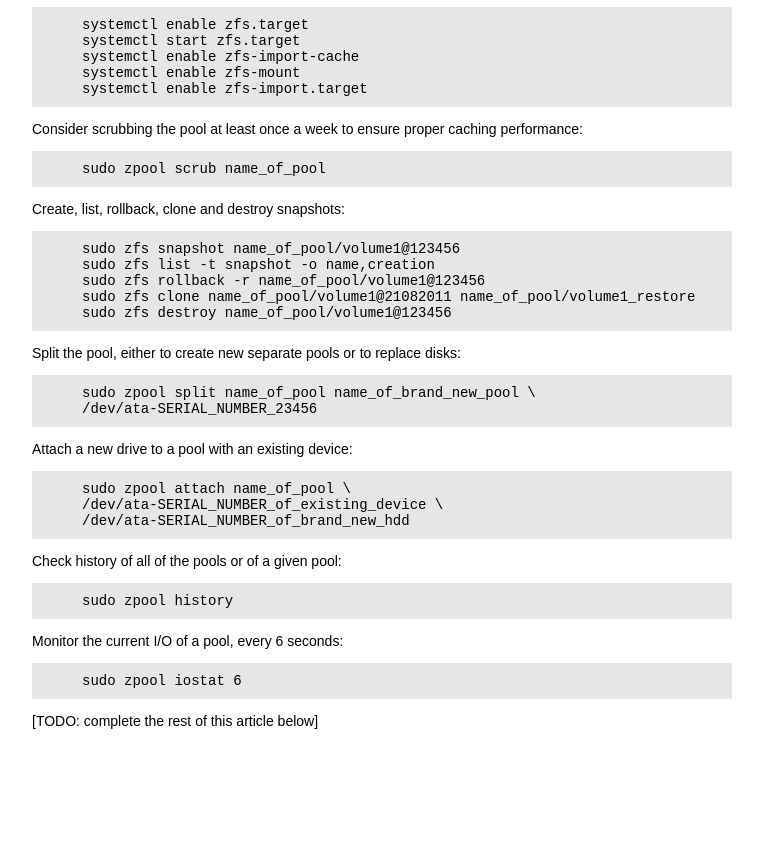
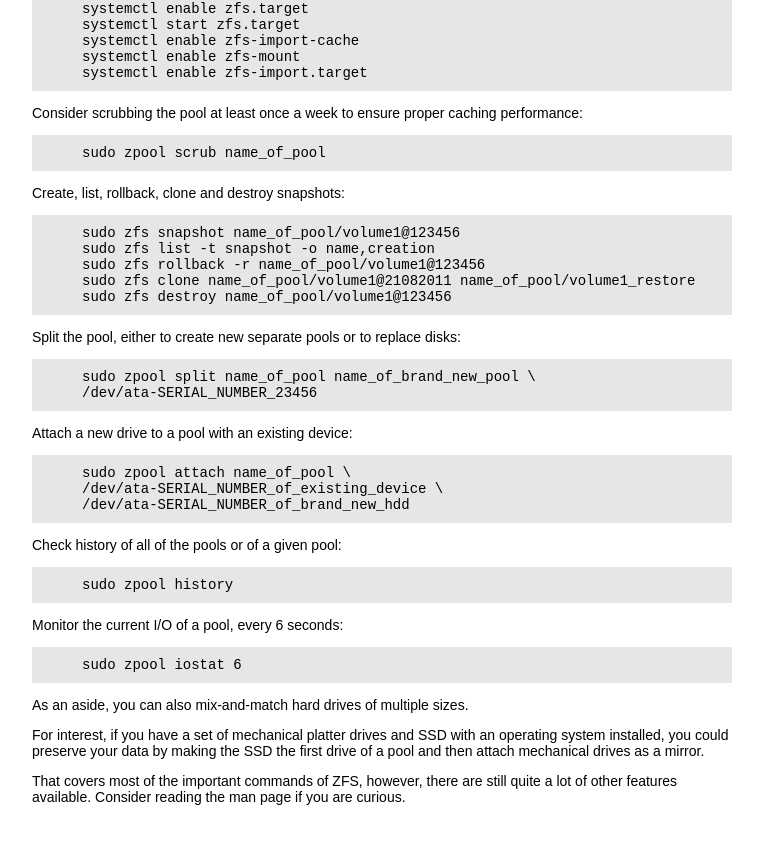
Before and after one commit to rbisewski/ibiscybernetics.com, a plain HTML site: page blog/2018-09-30.html in a window 1280 px wide. Shown: the part 1110-1954 px from the top of the page, without its empty margins (258-1021 px from the left). Before the commit the page ends 1879 px from the top, so only its background shows below. Drawn offline with Linux system fonts and the light colour scheme.

Commit message:
finalized article for Sept 30th

```diff
--- a/blog/2018-09-30.html
+++ b/blog/2018-09-30.html
@@ -116,7 +116,7 @@
                 To create a pool, use the create command with a desired
                 name, the RAID type and a list of devices to attach to the
                 pool. For this example, we create a RAID-1 style mirrored
-                list using drives sdc and sdd and call it example_pool.
+                list using drives by-id, call it example_pool.
             </p>
 
             <p class="grey_monospace_code">
@@ -223,7 +223,21 @@
             </p>
 
             <p>
-                [TODO: complete the rest of this article below]
+                As an aside, you can also mix-and-match hard drives of
+                multiple sizes.
+            </p>
+
+            <p>
+                For interest, if you have a set of mechanical platter drives
+                and SSD with an operating system installed, you could
+                preserve your data by making the SSD the first drive of a pool
+                and then attach mechanical drives as a mirror.
+            </p>
+
+            <p>
+                That covers most of the important commands of ZFS, however,
+                there are still quite a lot of other features available.
+                Consider reading the man page if you are curious.
             </p>
 
             <br>
```
